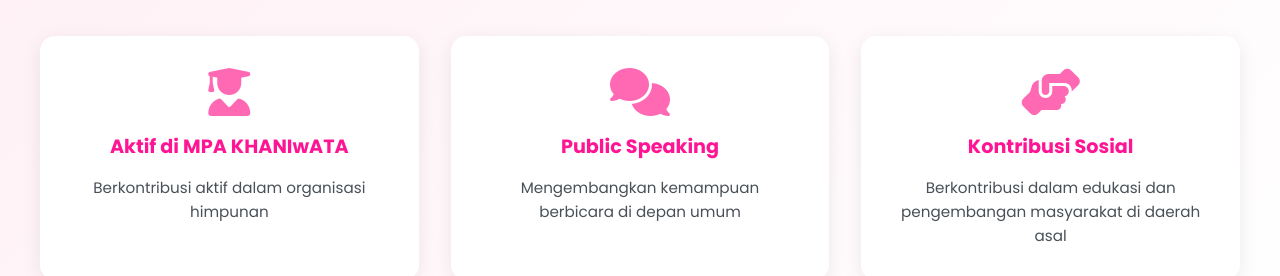
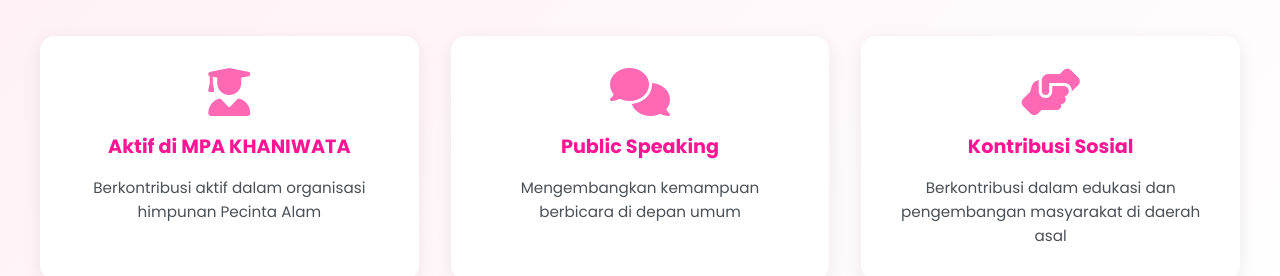
Before and after one commit to farhan-ef/portfolio_aisyah, a plain HTML site: page index.html in a window 1280 px wide. Shown: the part 3380-3656 px from the top of the page. Drawn offline with Linux system fonts and the light colour scheme.

Commit message:
update dikit

```diff
--- a/index.html
+++ b/index.html
@@ -181,8 +181,8 @@
             <div class="plans-grid">
                 <div class="plan-card">
                     <i class="fas fa-user-graduate"></i>
-                    <h3>Aktif di MPA KHANIwATA</h3>
-                    <p>Berkontribusi aktif dalam organisasi himpunan </p>
+                    <h3>Aktif di MPA KHANIWATA</h3>
+                    <p>Berkontribusi aktif dalam organisasi himpunan Pecinta Alam</p>
                 </div>
                 <div class="plan-card">
                     <i class="fas fa-comments"></i>
```
